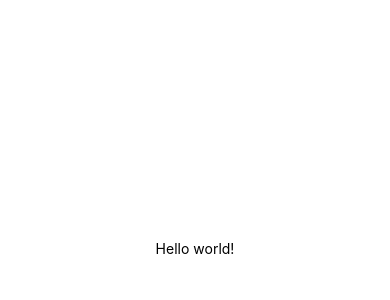
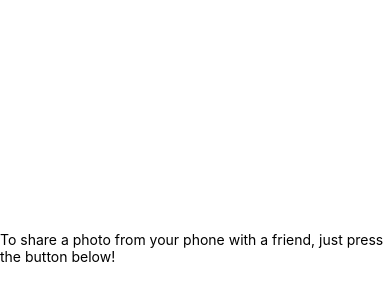
Before and after one commit to hyebinnxa/ExpoTutorialTest, a React Native app in the folder ImageShare/: screen / in a window 390 px wide. Shown: the part 174-474 px from the top of the page. Built offline with nearby package versions, Linux system fonts and the light colour scheme.

Commit message:
Changing the text to 'To share a photo ~~'.

```diff
--- a/ImageShare/App.js
+++ b/ImageShare/App.js
@@ -5,7 +5,7 @@ import { StyleSheet, Text, View } from 'react-native';
 export default function App() {
   return (
     <View style={styles.container}>
-      <Text>Hello world!</Text>
+      <Text>To share a photo from your phone with a friend, just press the button below!</Text>
       <StatusBar style="auto" />
     </View>
   );
```
